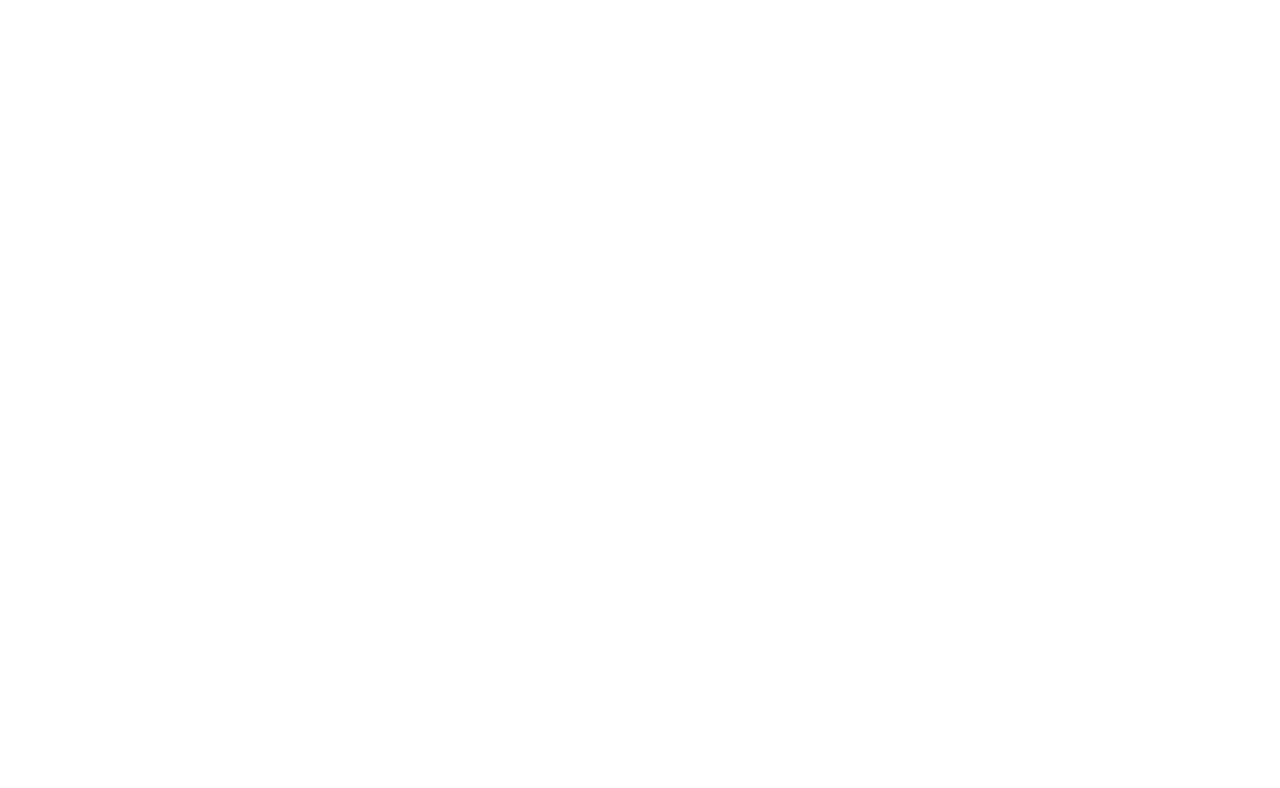
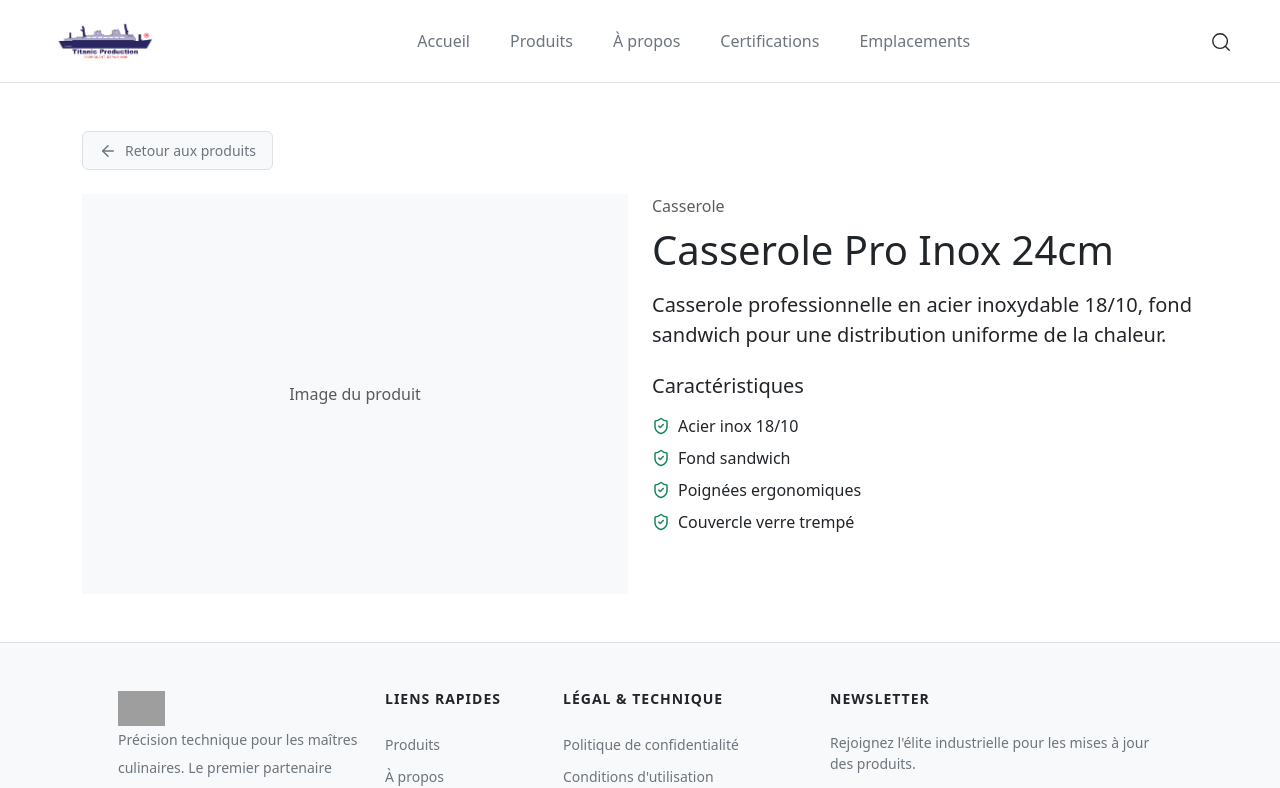
Before and after one commit to AnassDev2005/ciob-front-end, a React (Vite) app: page /produits/1 in a window 1280 px wide. Before the commit this address had no page. Shown: the top 788 px of the page. Built offline with nearby package versions, Linux system fonts and the light colour scheme; grey boxes are pictures that could not be loaded.

Commit message:
some changes on products style and remove vente online

```diff
--- a/src/Layouts/Public/Footer/Footer.jsx
+++ b/src/Layouts/Public/Footer/Footer.jsx
@@ -1,6 +1,7 @@
 import React from 'react';
 import { Link } from 'react-router-dom';
 import { ArrowRight } from 'lucide-react';
+import logoCiob from '../../../assets/Images/Logo/ciob.jpg';
 
 const Footer = () => {
   return (
@@ -10,7 +11,7 @@
 
           {/* Section Logo & Description */}
           <div className="col-lg-3 col-md-6">
-            <h5 className="fw-bold mb-4" style={{ letterSpacing: '2px' }}>TITANIC</h5>
+            <img src={logoCiob} alt="CIOB" style={{ height: '35px', objectFit: 'contain' }} />
             <p className="text-secondary small lh-lg">
               Précision technique pour les maîtres culinaires. Le premier partenaire industriel du Maroc depuis 1984.
             </p>
@@ -61,7 +62,7 @@
         <hr className="my-5 text-muted opacity-25" />
         <div className="d-flex flex-column flex-md-row justify-content-between align-items-center">
           <p className="text-secondary mb-0" style={{ fontSize: '12px' }}>
-            © 2024 CIOB MAROC. TITANIC est une marque déposée.
+            © 2024 CIOB MAROC. Tous droits réservés.
           </p>
           <div className="d-flex align-items-center gap-2 mt-3 mt-md-0">
             <span className="rounded-circle bg-success" style={{ width: '8px', height: '8px' }}></span>
--- a/src/Layouts/Public/Header/Header.jsx
+++ b/src/Layouts/Public/Header/Header.jsx
@@ -1,8 +1,7 @@
 import React, { useState, useEffect } from 'react';
 import { useLocation, Link } from 'react-router-dom';
-import { Search, ShoppingCart, Menu, X } from 'lucide-react';
+import { Search, Menu, X } from 'lucide-react';
 import './Header.css';
-import logoCiob from '../../../assets/Images/Logo/ciob.jpg';
 import logoTitanic from '../../../assets/Images/Logo/titanic.png';
 
 const Header = () => {
@@ -56,8 +55,7 @@
             {isOpen ? <X size={24} /> : <Menu size={24} />}
           </button>
 
-          <Link className="navbar-brand d-flex align-items-center gap-2" to="/">
-            <img src={logoCiob} alt="CIOB MAROC" style={{ height: '35px', objectFit: 'contain' }} />
+          <Link className="navbar-brand d-flex align-items-center" to="/">
             <img src={logoTitanic} alt="TITANIC" style={{ height: '40px', objectFit: 'contain' }} />
           </Link>
 
@@ -85,9 +83,6 @@
             <button className="btn btn-link text-dark p-0 border-0 bg-transparent">
               <Search size={22} strokeWidth={1.5} />
             </button>
-            <button className="btn btn-link text-dark p-0 border-0 bg-transparent">
-              <ShoppingCart size={22} strokeWidth={1.5} />
-            </button>
           </div>
 
         </div>
--- a/src/Routes/AppRoutes.jsx
+++ b/src/Routes/AppRoutes.jsx
@@ -3,6 +3,9 @@
 import PublicLayout from '../Layouts/Public/PublicLayout'
 import Home from '../features/Home/Pages/Home'
 import Products from '../features/Products/Pages/Products'
+import ProductDetails from '../features/ProductDetails/ProductDetails'
+import About from '../features/About/Pages/About'
+import Certifications from '../features/Certifications/Pages/Certifications'
 
 const AppRoutes = () => {
   return (
@@ -10,6 +13,10 @@
         <Route element={<PublicLayout />}>
             <Route path="/" element={<Home />} />
             <Route path="/produits" element={<Products />} />
+            <Route path="/produits/:id" element={<ProductDetails />} />
+            <Route path="/about" element={<About />} />
+            <Route path="/certifications" element={<Certifications />} />
+            <Route path="/emplacements" element={<Home />} />
         </Route>
     </Routes>
   )
--- /dev/null
+++ b/src/features/About/Pages/About.jsx
@@ -0,0 +1,14 @@
+import React from 'react';
+
+const About = () => {
+  return (
+    <div className="py-5">
+      <div className="container">
+        <h1 className="mb-4">À propos de CIOB MAROC</h1>
+        <p className="lead">CIOB MAROC est le premier partenaire industriel du Maroc depuis 1984.</p>
+      </div>
+    </div>
+  );
+};
+
+export default About;
--- /dev/null
+++ b/src/features/Certifications/Pages/Certifications.jsx
@@ -0,0 +1,14 @@
+import React from 'react';
+
+const Certifications = () => {
+  return (
+    <div className="py-5">
+      <div className="container">
+        <h1 className="mb-4">Certifications</h1>
+        <p className="lead">Nos produits répondent aux normes européennes strictes de sécurité et de durabilité.</p>
+      </div>
+    </div>
+  );
+};
+
+export default Certifications;
--- a/src/features/Home/Pages/Home.jsx
+++ b/src/features/Home/Pages/Home.jsx
@@ -1,4 +1,5 @@
 import React, { useEffect, useRef } from 'react';
+import { Link } from 'react-router-dom';
 import './Home.css';
 import {
   Shield,
@@ -8,7 +9,6 @@
   Truck,
   Award,
   ChevronRight,
-  ShoppingBag,
   Package,
   Quote
 } from 'lucide-react';
@@ -79,12 +79,9 @@
               Outils de précision pour le paysage culinaire moderne.
             </p>
             <div className="d-flex gap-3 justify-content-center mt-5 flex-wrap">
-              <button className="btn hero-btn-primary btn-lg px-4 d-flex align-items-center gap-2">
-                <ShoppingBag size={20} /> ACHETER
-              </button>
-              <button className="btn hero-btn-secondary btn-lg px-4 d-flex align-items-center gap-2">
+              <Link to="/produits" className="btn hero-btn-secondary btn-lg px-4 d-flex align-items-center gap-2">
                 <Package size={20} /> EXPLORER LES PRODUITS
-              </button>
+              </Link>
             </div>
           </div>
         </FadeInSection>
@@ -202,7 +199,7 @@
                 <MapPin size={48} className="showroom-icon mb-3" />
                 <h3 className="h4 fw-bold mb-2 showroom-title">SHOWROOMS</h3>
                 <p className="text-secondary mb-0 showroom-description">
-                  Visitez nos magasins d'usine exclusifs à Fès et Casablanca.
+                  Visitez nos magasins d'usine exclusifs à Fès.
                 </p>
               </div>
             </FadeInSection>
--- a/src/features/ProductDetails/ProductDetails.jsx
+++ b/src/features/ProductDetails/ProductDetails.jsx
@@ -1,9 +1,69 @@
-import React from 'react'
+import React from 'react';
+import { useParams, Link } from 'react-router-dom';
+import { products as staticProducts, categories as staticCategories } from '../../data';
+import { ShieldCheck, ArrowLeft } from 'lucide-react';
 
 const ProductDetails = () => {
+  const { id } = useParams();
+  const product = staticProducts.find(p => p.id === parseInt(id));
+  const category = staticCategories.find(c => c.id === product?.category);
+
+  if (!product) {
+    return (
+      <div className="container py-5 text-center">
+        <h2>Produit non trouvé</h2>
+        <Link to="/produits" className="btn btn-primary mt-3">Retour aux produits</Link>
+      </div>
+    );
+  }
+
   return (
-    <div>ProductDetails</div>
-  )
-}
+    <div className="py-5">
+      <div className="container">
+        <Link
+          to="/produits"
+          className="d-inline-flex align-items-center gap-2 text-decoration-none mb-4"
+          style={{
+            color: '#6c757d',
+            fontSize: '14px',
+            fontWeight: '500',
+            padding: '8px 16px',
+            borderRadius: '6px',
+            backgroundColor: '#f8f9fa',
+            border: '1px solid #dee2e6',
+            transition: 'all 0.2s ease'
+          }}
+        >
+          <ArrowLeft size={18} />
+          Retour aux produits
+        </Link>
 
-export default ProductDetails
+        <div className="row">
+          <div className="col-md-6 mb-4 mb-md-0">
+            <div className="product-detail-image bg-light d-flex align-items-center justify-content-center" style={{ minHeight: '400px' }}>
+              <span className="text-muted">Image du produit</span>
+            </div>
+          </div>
+
+          <div className="col-md-6">
+            <p className="text-muted mb-2">{category?.name}</p>
+            <h1 className="mb-3">{product.name}</h1>
+            <p className="lead mb-4">{product.description}</p>
+
+            <h5 className="mb-3">Caractéristiques</h5>
+            <ul className="list-unstyled">
+              {product.features.map((feature, index) => (
+                <li key={index} className="d-flex align-items-center gap-2 mb-2">
+                  <ShieldCheck size={18} className="text-success" />
+                  {feature}
+                </li>
+              ))}
+            </ul>
+          </div>
+        </div>
+      </div>
+    </div>
+  );
+};
+
+export default ProductDetails;
```
Also changed, not shown: src/features/Products/Pages/Products.jsx (+11 -73 lines), 1 other file (tests, documents, lock files or other folders).
